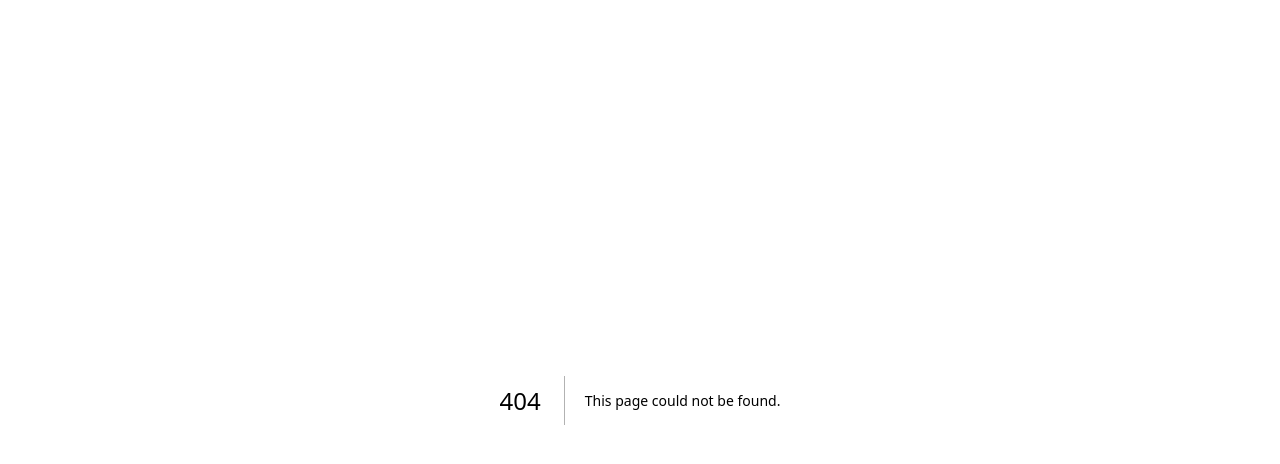
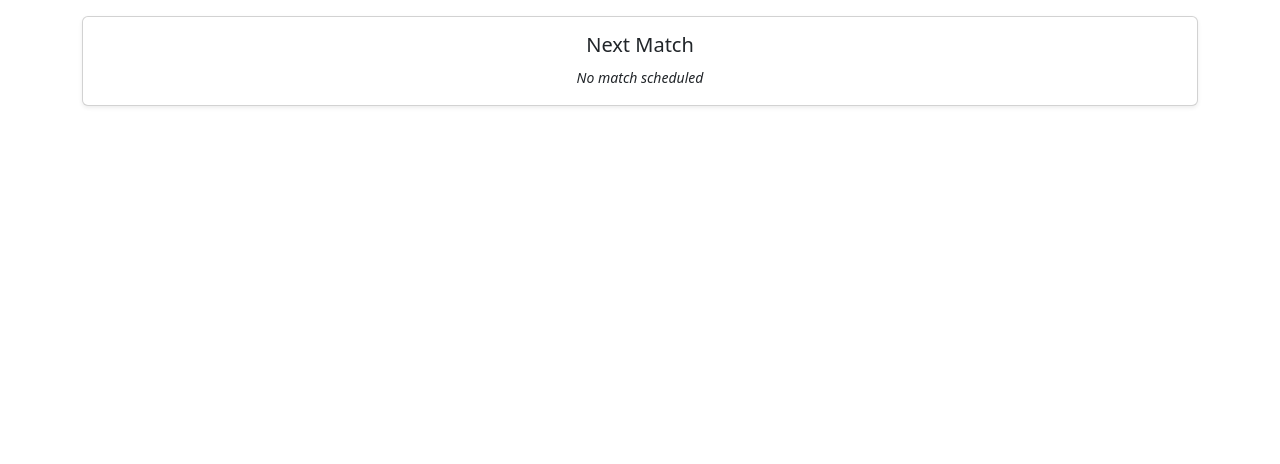
Before and after one commit to eilgug/ivl-viewer, a Next.js app: page /info in a window 1280 px wide. Before the commit this address had no page. Shown: the top 464 px of the page. Built offline with nearby package versions, Linux system fonts and the light colour scheme; no server answers.

Commit message:
add info page

```diff
--- /dev/null
+++ b/src/app/info/page.tsx
@@ -0,0 +1,26 @@
+'use client'
+import React from "react";
+import NextMatch from "@/components/NextMatch";
+import { useSearchParams } from "next/navigation";
+
+const InfoPage: React.FC = async () => {
+    const searchParams = useSearchParams();
+
+    const season: number = parseInt(searchParams.get("season") as string);
+    const territoryId: number = parseInt(searchParams.get("territory") as string);
+    const championshipId: number = parseInt(searchParams.get("championship") as string);
+    const groupId: number = parseInt(searchParams.get("group") as string);
+    const teamId: number = parseInt(searchParams.get("team") as string);
+
+    return (
+        <div className="container vh-100">
+            <main>
+                <div className="my-3">
+                    <NextMatch teamId={teamId} groupId={groupId} season={season} />
+                </div>
+            </main>
+        </div>
+    );
+}
+
+export default InfoPage;
```
Also changed, not shown: src/components/Filters.tsx (+6 -2 lines).
